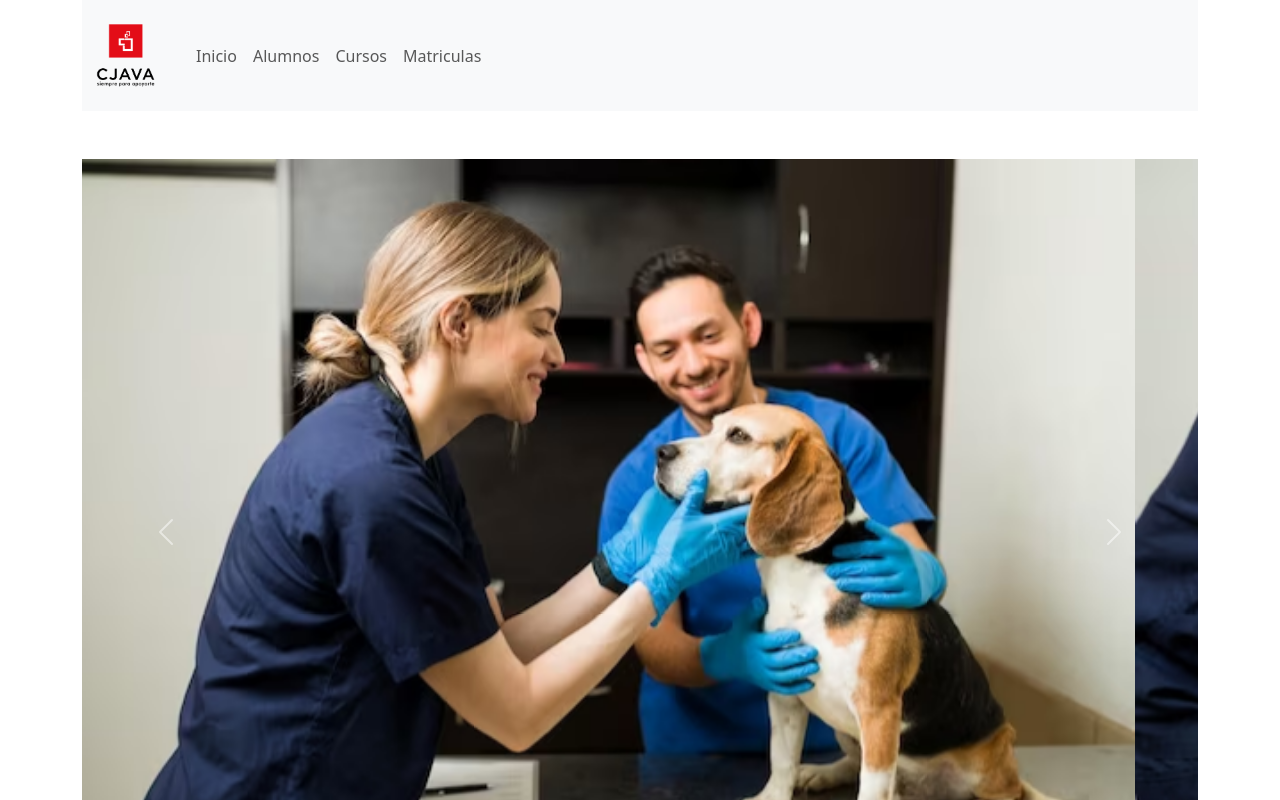
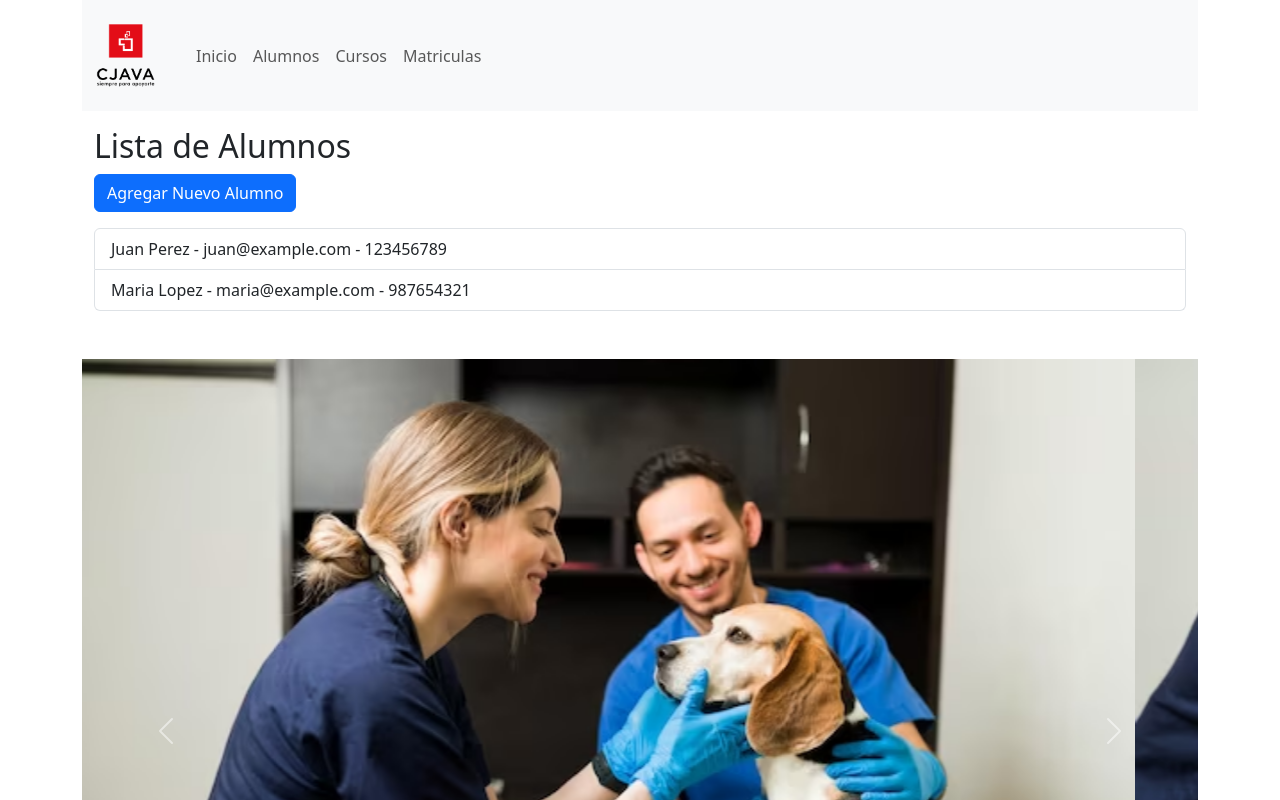
Before and after one commit to jyarango13/ProyectoAngularFront, an Angular app: page /alumnos in a window 1280 px wide. Before the commit this address led to /. Shown: the top 800 px of the page. Built offline with nearby package versions, Linux system fonts and the light colour scheme.

Commit message:
5-todoOKantesdeformularios

```diff
--- a/src/app/gestion/lista-alumnos/lista-alumnos.component.html
+++ b/src/app/gestion/lista-alumnos/lista-alumnos.component.html
@@ -1 +1,9 @@
-<p>lista-alumnos works!</p>
+<div class="container mt-3">
+    <h2>Lista de Alumnos</h2>
+    <button class="btn btn-primary mb-3" (click)="addAlumno()">Agregar Nuevo Alumno</button>
+    <ul class="list-group">
+      <li class="list-group-item" *ngFor="let alumno of alumnos">
+        {{alumno.nombres}} {{alumno.apellidos}} - {{alumno.correo}} - {{alumno.telefono}}
+      </li>
+    </ul>
+  </div>
--- a/src/app/gestion/lista-alumnos/lista-alumnos.component.ts
+++ b/src/app/gestion/lista-alumnos/lista-alumnos.component.ts
@@ -1,12 +1,26 @@
-import { Component } from '@angular/core';
+import { CommonModule } from '@angular/common';
+import { Component, OnInit } from '@angular/core';
 
 @Component({
   selector: 'app-lista-alumnos',
   standalone: true,
-  imports: [],
+  imports: [CommonModule],
   templateUrl: './lista-alumnos.component.html',
   styleUrl: './lista-alumnos.component.css'
 })
-export class ListaAlumnosComponent {
+export class ListaAlumnosComponent implements OnInit {
+  alumnos = [
+    { id: 1, nombres: 'Juan', apellidos: 'Perez', fechaNacimiento: '1990-01-01', direccion: 'Calle 123', correo: 'juan@example.com', telefono: '123456789' },
+    { id: 2, nombres: 'Maria', apellidos: 'Lopez', fechaNacimiento: '1992-02-02', direccion: 'Avenida 456', correo: 'maria@example.com', telefono: '987654321' }
+    // Agrega más alumnos según sea necesario
+  ];
 
+  constructor() { }
+
+  ngOnInit(): void {
+  }
+
+  addAlumno(): void {
+    // Lógica para agregar un nuevo alumno
+  }
 }
--- a/src/app/gestion/lista-cursos/lista-cursos.component.html
+++ b/src/app/gestion/lista-cursos/lista-cursos.component.html
@@ -1 +1,9 @@
-<p>lista-cursos works!</p>
+<div class="container mt-3">
+    <h2>Lista de Cursos</h2>
+    <button class="btn btn-primary mb-3" (click)="addCurso()">Agregar Nuevo Curso</button>
+    <ul class="list-group">
+      <li class="list-group-item" *ngFor="let curso of cursos">
+        {{curso.nombre}} - {{curso.horas}} horas - {{curso.creditos}} créditos - Categoría: {{curso.categoria}}
+      </li>
+    </ul>
+  </div>
--- a/src/app/gestion/lista-cursos/lista-cursos.component.ts
+++ b/src/app/gestion/lista-cursos/lista-cursos.component.ts
@@ -1,12 +1,26 @@
-import { Component } from '@angular/core';
+import { CommonModule } from '@angular/common';
+import { Component, OnInit} from '@angular/core'; //OnInit solo es el diferente
 
 @Component({
   selector: 'app-lista-cursos',
   standalone: true,
-  imports: [],
+  imports: [CommonModule], //NgForm para que funcione
   templateUrl: './lista-cursos.component.html',
   styleUrl: './lista-cursos.component.css'
 })
-export class ListaCursosComponent {
+export class ListaCursosComponent implements OnInit{
+  cursos = [
+    { id: 1, nombre: 'Angular', horas: 10, creditos: 3, categoria: 'software' },
+    { id: 2, nombre: 'React', horas: 12, creditos: 4, categoria: 'software' }
+    // Agrega más cursos según sea necesario
+  ];
 
+  constructor() { }
+
+  ngOnInit(): void {
+  }
+
+  addCurso(): void {
+    // Lógica para agregar un nuevo curso
+  }
 }
```
Also changed, not shown: src/app/app.routes.ts (+8 -1 lines).
